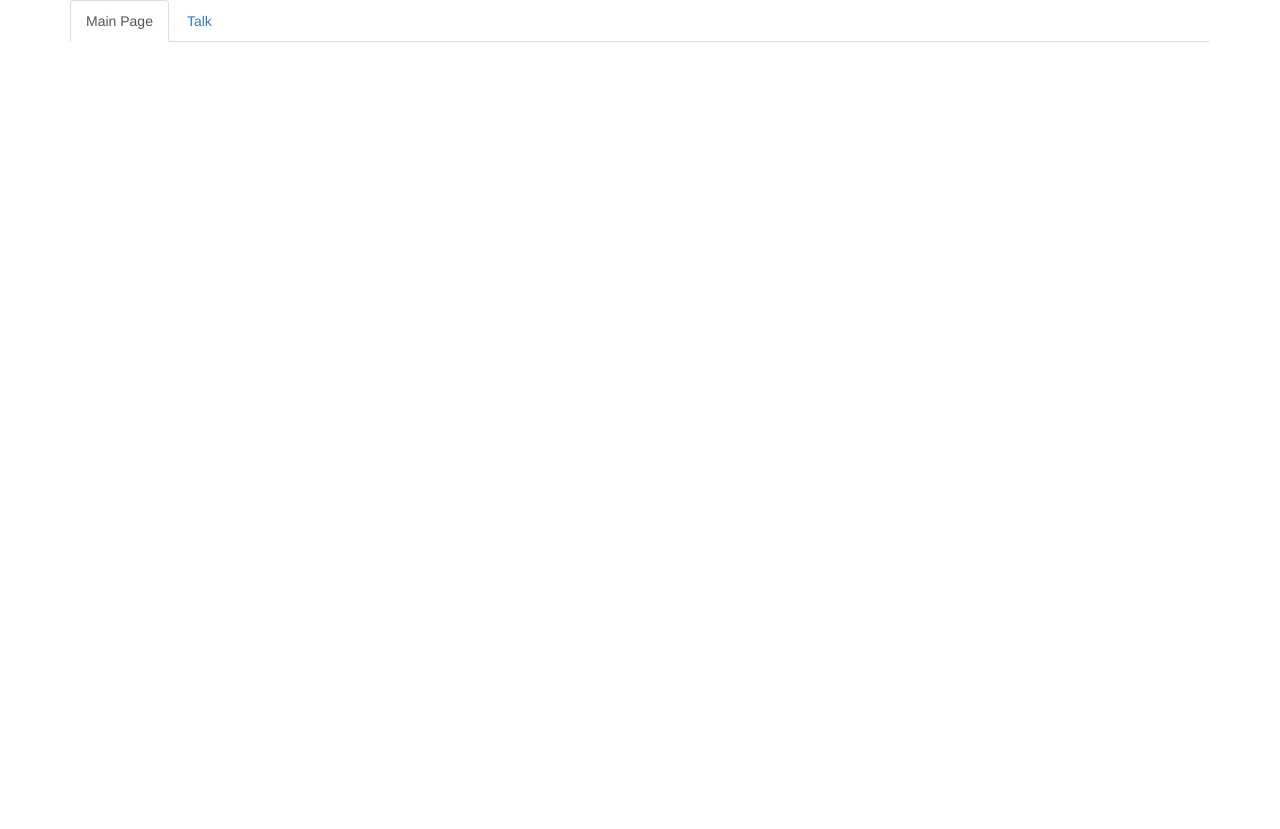
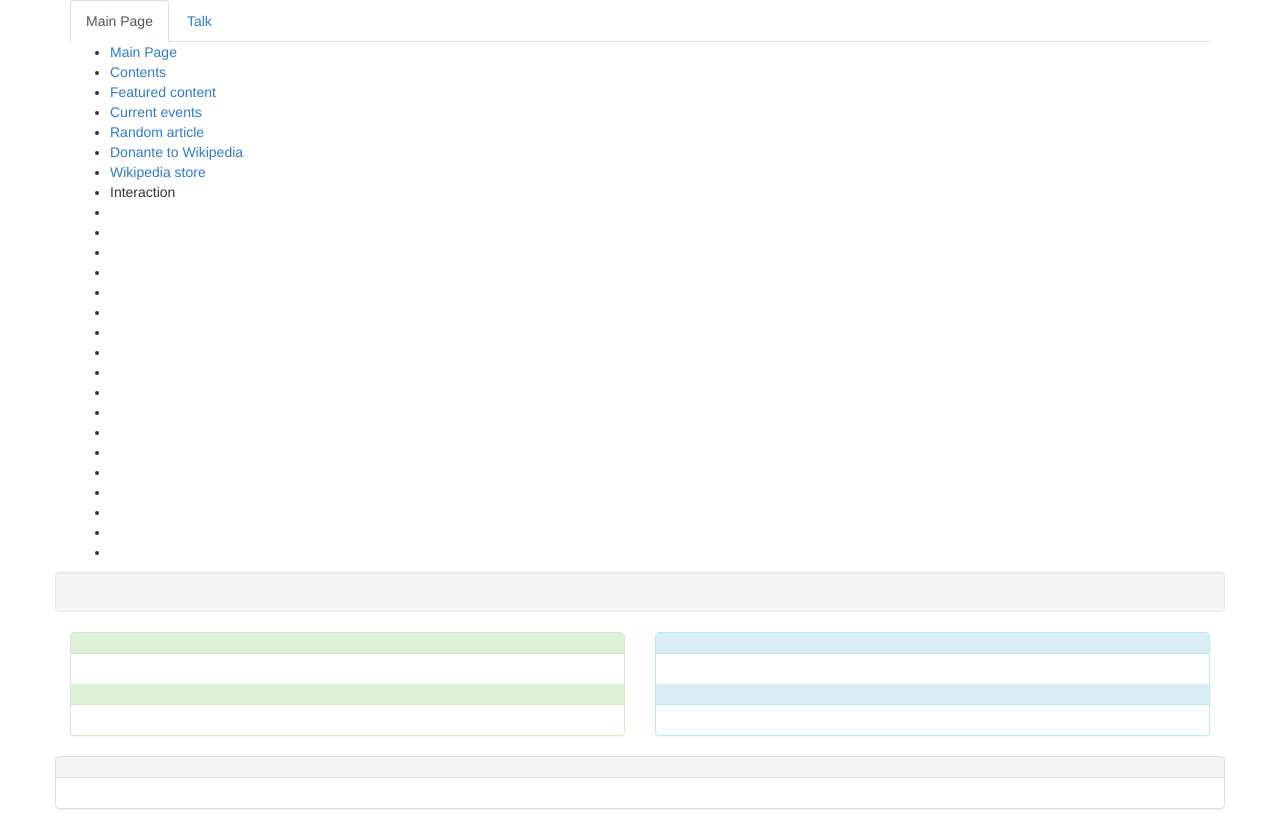
Before and after one commit to michelle-morin/wikipedia, a plain HTML site: page index.html in a window 1280 px wide. Before the commit the page ends 800 px from the top, so only its background shows below. Drawn offline with Linux system fonts and the light colour scheme.

Commit message:
add initial structure to HTML page

```diff
--- a/index.html
+++ b/index.html
@@ -1,9 +1,11 @@
 <!DOCTYPE html>
 <html>
+
 <head>
   <title>Wikipedia,the free encyclopedia.</title>
   <link rel="stylesheet" href="css/bootstrap.min.css" type="text/css">
 </head>
+
 <body>
   <div class="container">
     <ul class="nav nav-tabs">
@@ -11,6 +13,92 @@
       <li role="presentation"><a href="#">Talk</a></li>
     </ul>
 
+    <div class="sidebar">
+      <ul>
+        <li> <a href="https://en.wikipedia.org/wiki/Main_Page">Main Page</a> </li>
+        <li> <a href="https://en.wikipedia.org/wiki/Wikipedia:Contents">Contents</a> </li>
+        <li> <a href="https://en.wikipedia.org/wiki/Wikipedia:Featured_content">Featured content</a> </li>
+        <li> <a href="https://en.wikipedia.org/wiki/Portal:Current_events">Current events</a> </li>
+        <li> <a href="https://en.wikipedia.org/wiki/Special:Random">Random article</a> </li>
+        <li> <a href="https://donate.wikimedia.org/wiki/Special:FundraiserRedirector?utm_source=donate&utm_medium=sidebar&utm_campaign=C13_en.wikipedia.org&uselang=en">Donante to Wikipedia</a> </li>
+        <li> <a href="https://shop.wikimedia.org/">Wikipedia store</a> </li>
+        <li class="underline">Interaction</li>
+        <li>  </li>
+        <li>  </li>
+        <li>  </li>
+        <li>  </li>
+        <li>  </li>
+        <li>  </li>
+        <li>  </li>
+        <li>  </li>
+        <li>  </li>
+        <li>  </li>
+        <li>  </li>
+        <li>  </li>
+        <li>  </li>
+        <li>  </li>
+        <li>  </li>
+        <li>  </li>
+        <li>  </li>
+        <li>  </li>
+      </ul>
+    </div>
+
+    <div class="row">
+      <div class="well">
+
+      </div>
+    </div>
+
+    <div class="row">
+      <div class="col-md-6">
+        <div class="panel panel-success">
+          <div class="panel-heading">
+            <h3 class="panel-title"></h3>
+          </div>
+          <div class="panel-body">
+
+          </div>
+          <div class="panel-heading">
+            <h3 class="panel-title"></h3>
+          </div>
+          <div class="panel-body">
+
+          </div>
+        </div>
+      </div>
+
+      <div class="col-md-6">
+        <div class="panel panel-info">
+          <div class="panel-heading">
+            <h3 class="panel-title"></h3>
+          </div>
+          <div class="panel-body">
+
+          </div>
+          <div class="panel-heading">
+            <h3 class="panel-title"></h3>
+          </div>
+          <div class="panel-body">
+
+          </div>
+        </div>
+      </div>
+    </div>
+
+    <div class="row">
+      <div class="panel panel-default">
+        <div class="panel-heading">
+          <h3 class="panel-title"></h3>
+        </div>
+        <div class="panel-body">
+
+        </div>
+      </div>
+
+    </div>
+
+
   </div>
 </body>
 
```
Lines whose indentation alone changed are shown as unchanged.
